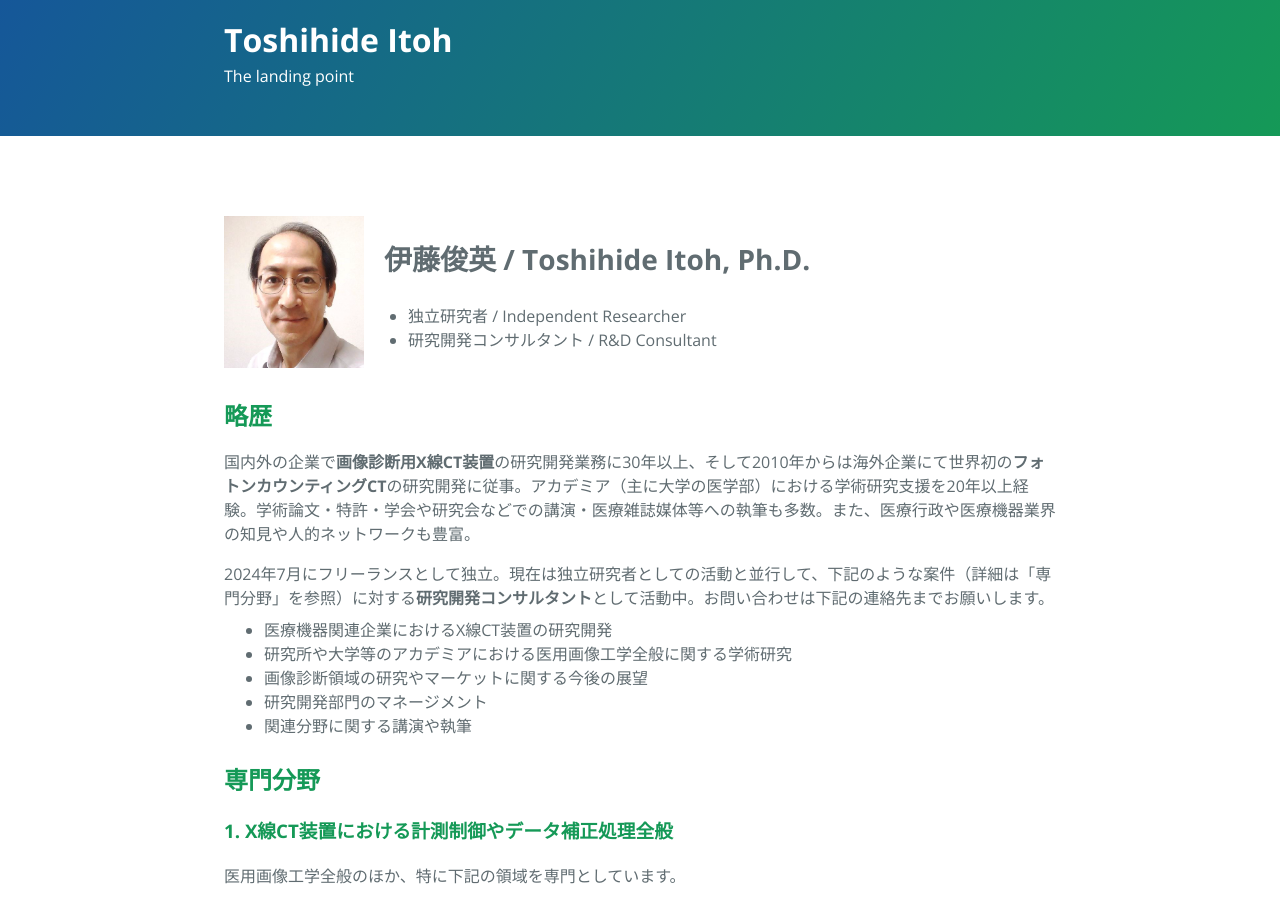
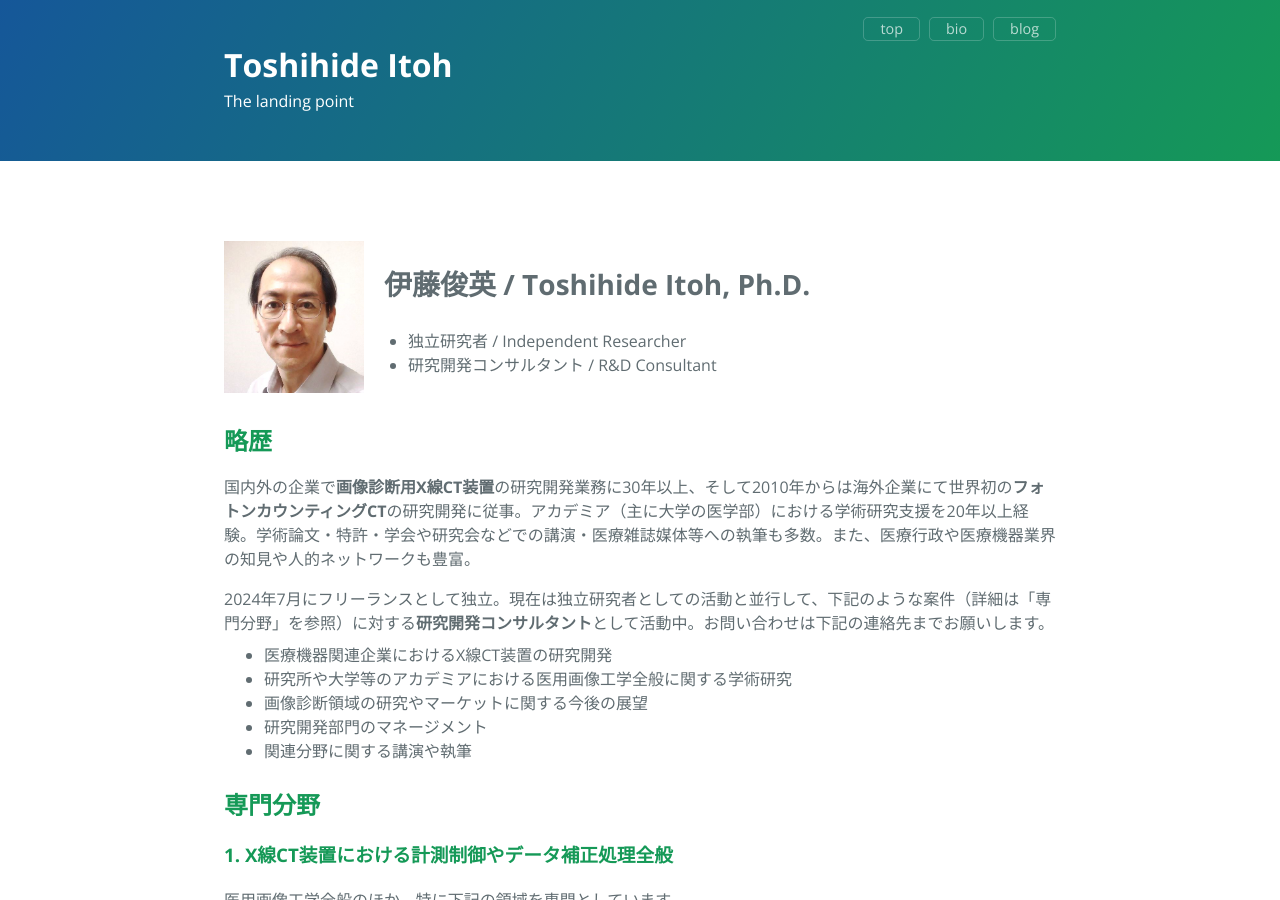
Before and after one commit to toshihide-itoh/toshihide-itoh.github.io, a Jekyll site: the page built from index.md, in a window 1280 px wide and 900 px high. Built offline with Jekyll 4.4.1, drawn with Linux system fonts in a browser that asks for light colours.

Commit message:
Update _config.yml

```diff
--- a/_config.yml
+++ b/_config.yml
@@ -4,7 +4,7 @@ theme: jekyll-theme-cayman
 lang: us-US
 
 options:
-  show_pages: false
+  show_pages: true
   urlbase:
   top_url: ./index.html
   blogs_url: ./blogs.html
```
